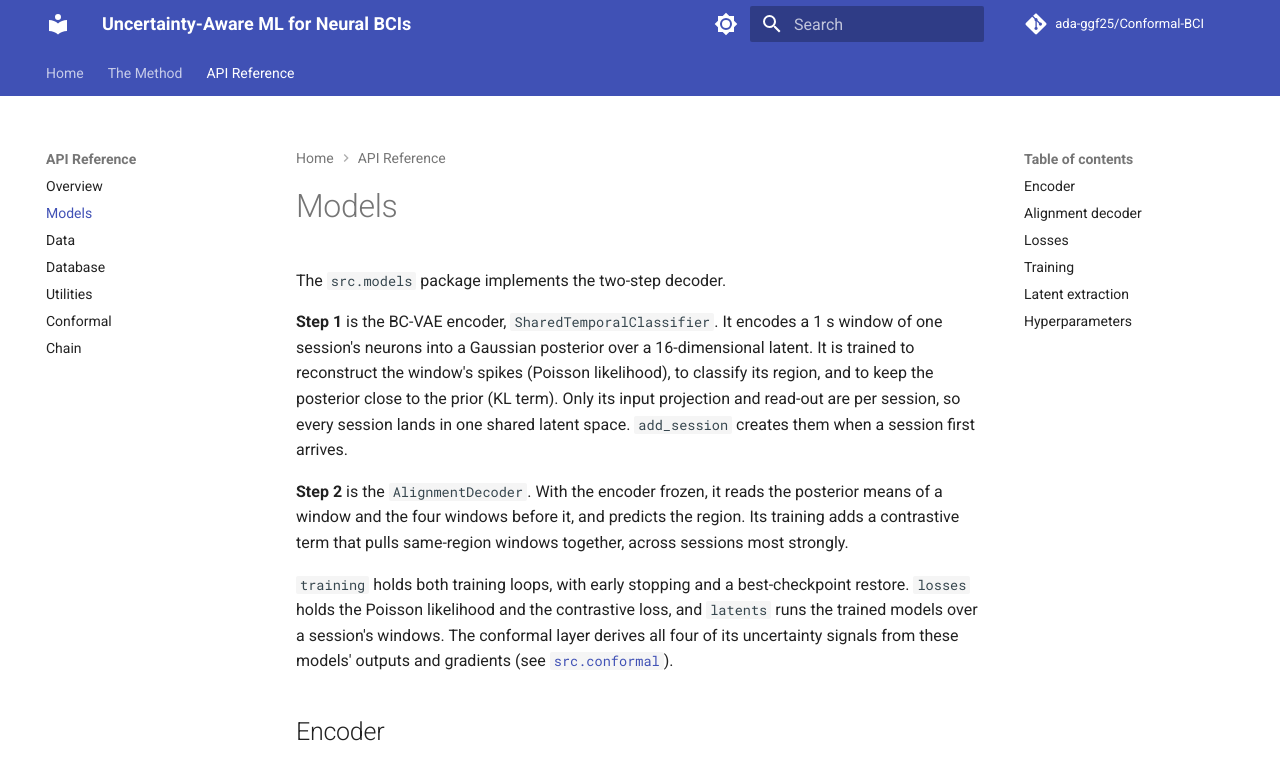
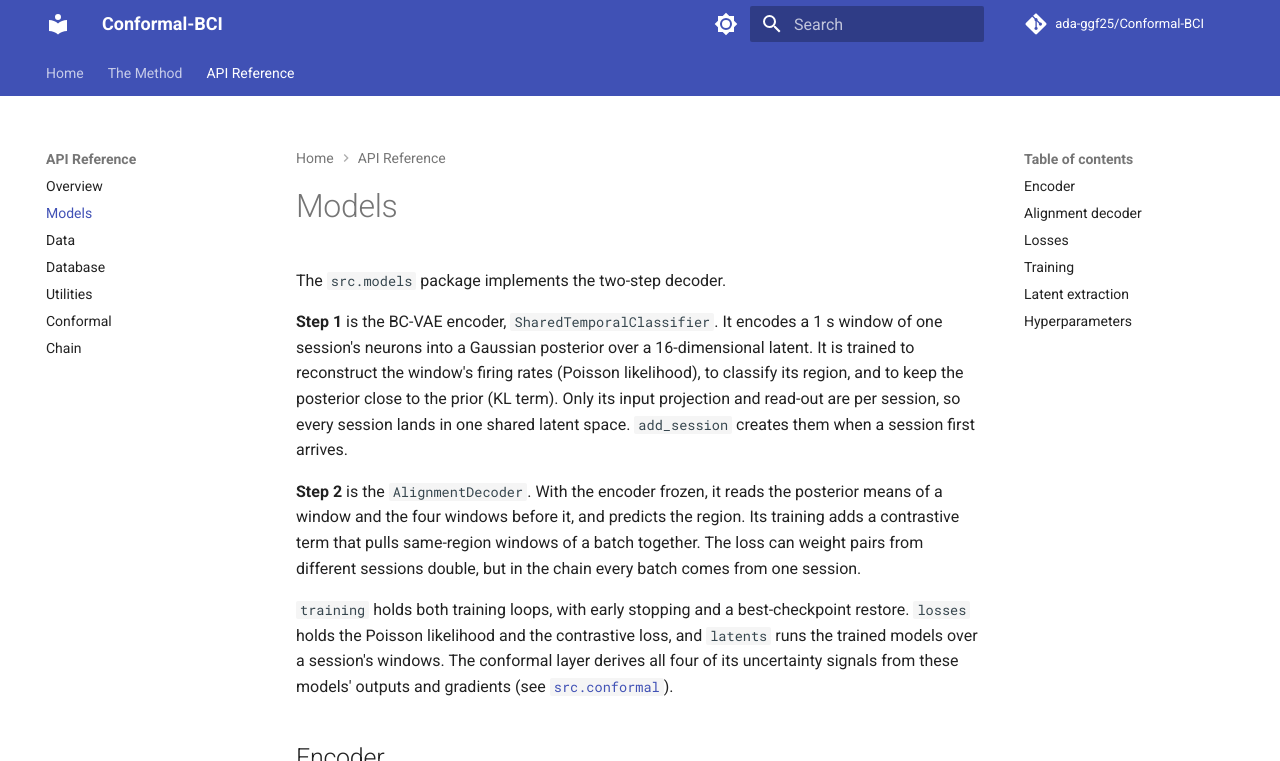
Before and after one commit to ada-ggf25/Conformal-BCI, an MkDocs documentation site: the page built from docs/api/models.md, in a window 1280 px wide and 900 px high, cut to the strip 0-761 px from the top of the window. Built offline with MkDocs 1.6.1 and Material for MkDocs 9.7.7, drawn with Linux system fonts in a browser that asks for light colours; comment, search, counter and statistics services are not loaded.

Commit message:
docs(site): align the MkDocs site with the paper and the Conformal-BCI name
Retitles the site Conformal-BCI with the paper as its description, uses the
paper's maze names, maps the run's methods to the paper's method, baseline,
ablation and sensitivity analysis, and notes that the committed notebooks are
executed. Corrects the reconstruction target to firing rates, explains that
the contrastive cross-session weighting is inactive in the chain, names the
borrowing rule by its depth, and drops the discontinued class-weights switch
from the method page.

Co-Authored-By: Claude Opus 5.5 <noreply@anthropic.com>

```diff
--- a/docs/api/models.md
+++ b/docs/api/models.md
@@ -2,9 +2,9 @@
 
 The `src.models` package implements the two-step decoder.
 
-**Step 1** is the BC-VAE encoder, `SharedTemporalClassifier`. It encodes a 1 s window of one session's neurons into a Gaussian posterior over a 16-dimensional latent. It is trained to reconstruct the window's spikes (Poisson likelihood), to classify its region, and to keep the posterior close to the prior (KL term). Only its input projection and read-out are per session, so every session lands in one shared latent space. `add_session` creates them when a session first arrives.
+**Step 1** is the BC-VAE encoder, `SharedTemporalClassifier`. It encodes a 1 s window of one session's neurons into a Gaussian posterior over a 16-dimensional latent. It is trained to reconstruct the window's firing rates (Poisson likelihood), to classify its region, and to keep the posterior close to the prior (KL term). Only its input projection and read-out are per session, so every session lands in one shared latent space. `add_session` creates them when a session first arrives.
 
-**Step 2** is the `AlignmentDecoder`. With the encoder frozen, it reads the posterior means of a window and the four windows before it, and predicts the region. Its training adds a contrastive term that pulls same-region windows together, across sessions most strongly.
+**Step 2** is the `AlignmentDecoder`. With the encoder frozen, it reads the posterior means of a window and the four windows before it, and predicts the region. Its training adds a contrastive term that pulls same-region windows of a batch together. The loss can weight pairs from different sessions double, but in the chain every batch comes from one session.
 
 `training` holds both training loops, with early stopping and a best-checkpoint restore. `losses` holds the Poisson likelihood and the contrastive loss, and `latents` runs the trained models over a session's windows. The conformal layer derives all four of its uncertainty signals from these models' outputs and gradients (see [`src.conformal`](conformal.md)).
 
--- a/mkdocs.yml
+++ b/mkdocs.yml
@@ -1,7 +1,7 @@
-site_name: Uncertainty-Aware ML for Neural BCIs
+site_name: Conformal-BCI
 site_description: >
-  Uncertainty-Aware Machine Learning for Long-Term Neural Recordings
-  in Flexible Brain–Computer Interfaces
+  Code for Keeping Neural Decoders Calibrated Session by Session with
+  Learned Class-Conditional Conformal Prediction
 site_author: Guilherme Grancho Duarte Fernandes
 site_url: https://ada-ggf25.github.io/Conformal-BCI/
 repo_url: https://github.com/ada-ggf25/Conformal-BCI
```
Also changed, not shown: docs/index.md (+4 -4 lines), docs/pipeline.md (+13 -13 lines).
